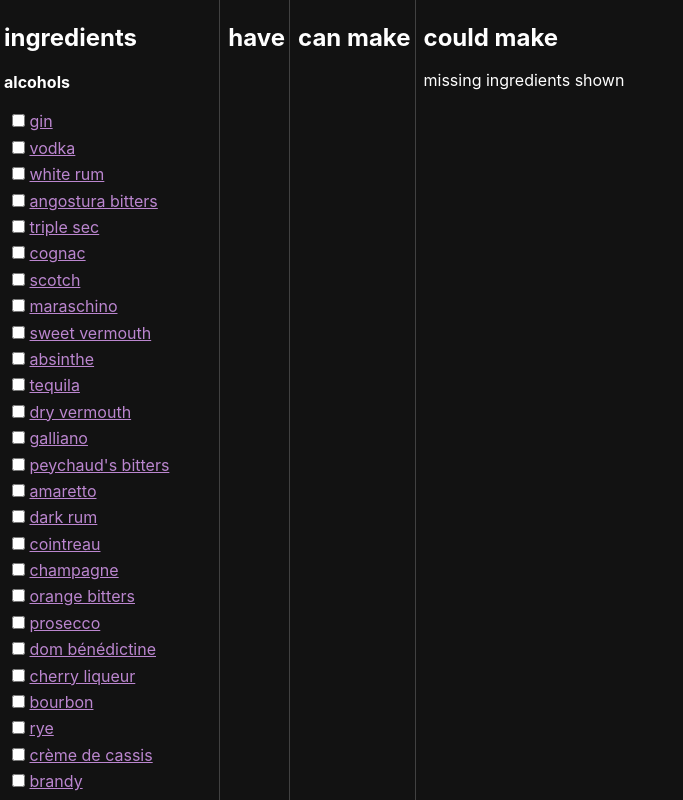
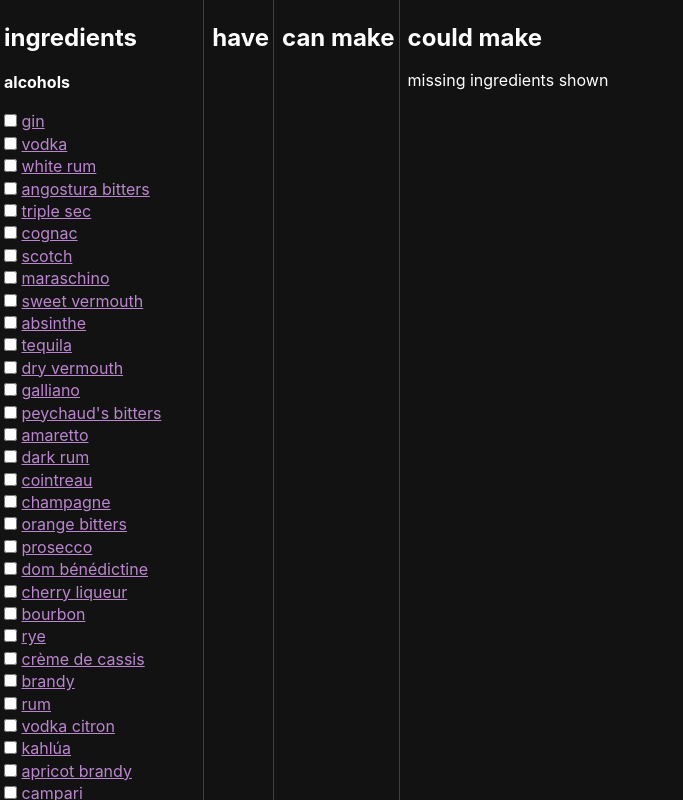
Before and after one commit to mjibson/ct, a React (Create React App) app: page / in a window 1280 px wide. Shown: the top 800 px of the page, without its empty margins (0-683 px from the left). Built offline with nearby package versions, Linux system fonts and the light colour scheme.

Commit message:
improved spacing

```diff
--- a/src/App.css
+++ b/src/App.css
@@ -20,6 +20,6 @@
 }
 
 .indent-n2em {
-	margin-left: 1em;
+	margin-left: 0.5em;
 	text-indent: -1em;
 }
--- a/src/App.js
+++ b/src/App.js
@@ -93,7 +93,7 @@
 	};
 	renderGred = v => {
 		return (
-			<div className="ma2" key={v}>
+			<div className="mb1" key={v}>
 				<label>
 					<input
 						type="checkbox"
@@ -111,7 +111,7 @@
 		const have = Object.keys(this.state.have)
 			.sort()
 			.map(v => (
-				<div className="ma2" key={v}>
+				<div className="mb1" key={v}>
 					<GredLink Name={v} />
 				</div>
 			));
@@ -127,7 +127,7 @@
 			</div>
 		));
 		const could = this.state.could.map(v => (
-			<div key={v.Name} className="ma2 lh-copy">
+			<div key={v.Name} className="mv2 lh-copy">
 				<DrinkLink {...v} /> {GredList(v.missing)}
 			</div>
 		));
```
